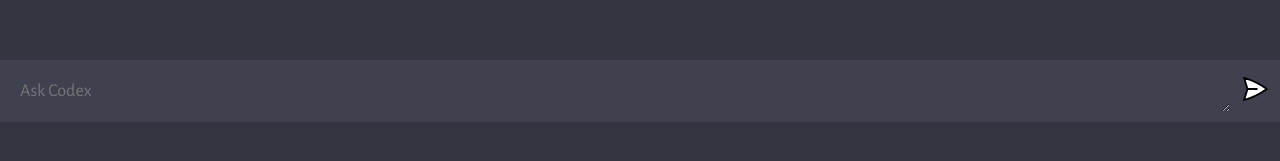
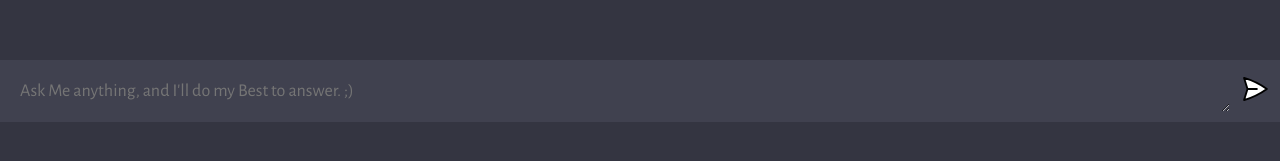
Before and after one commit to obokhai/chatGPT3clone, a website built with Vite: page client/index.html in a window 1280 px wide. Shown: the part 623-784 px from the top of the page. Built offline with nearby package versions, Linux system fonts and the light colour scheme.

Commit message:
Added a Placeholder for the textArea

```diff
--- a/client/index.html
+++ b/client/index.html
@@ -12,7 +12,7 @@
     <div id="app">
       <div id="chat_container"></div>
       <form>
-        <textarea name="prompt" rows="1" cols="1" placeholder="Ask Codex"></textarea>
+        <textarea name="prompt" rows="1" cols="1" placeholder="Ask Me anything, and I'll do my Best to answer. ;)"></textarea>
         <button type="submit"><img src="assets/send.svg" /></button>
       </form>
     </div>
```
